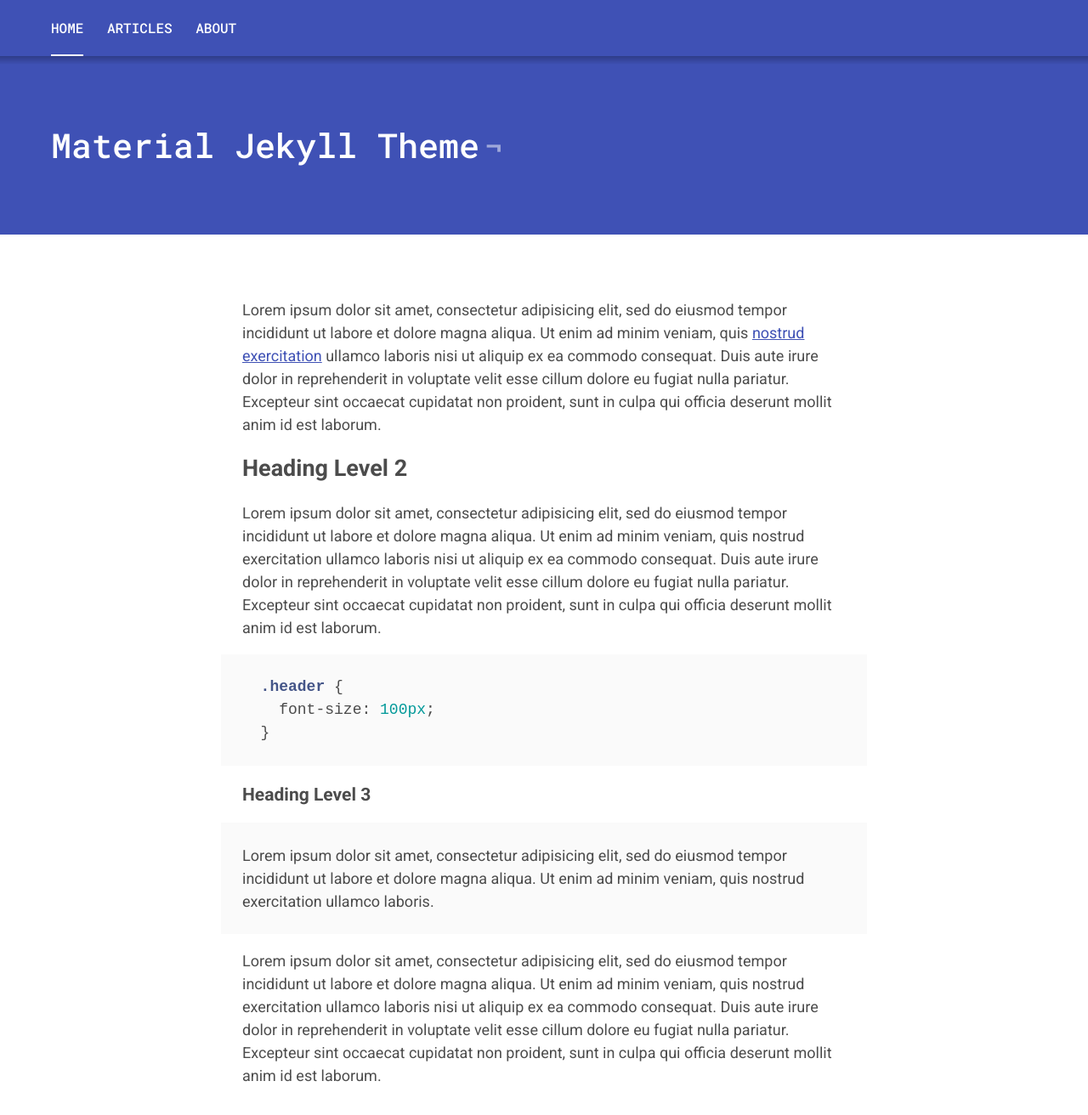
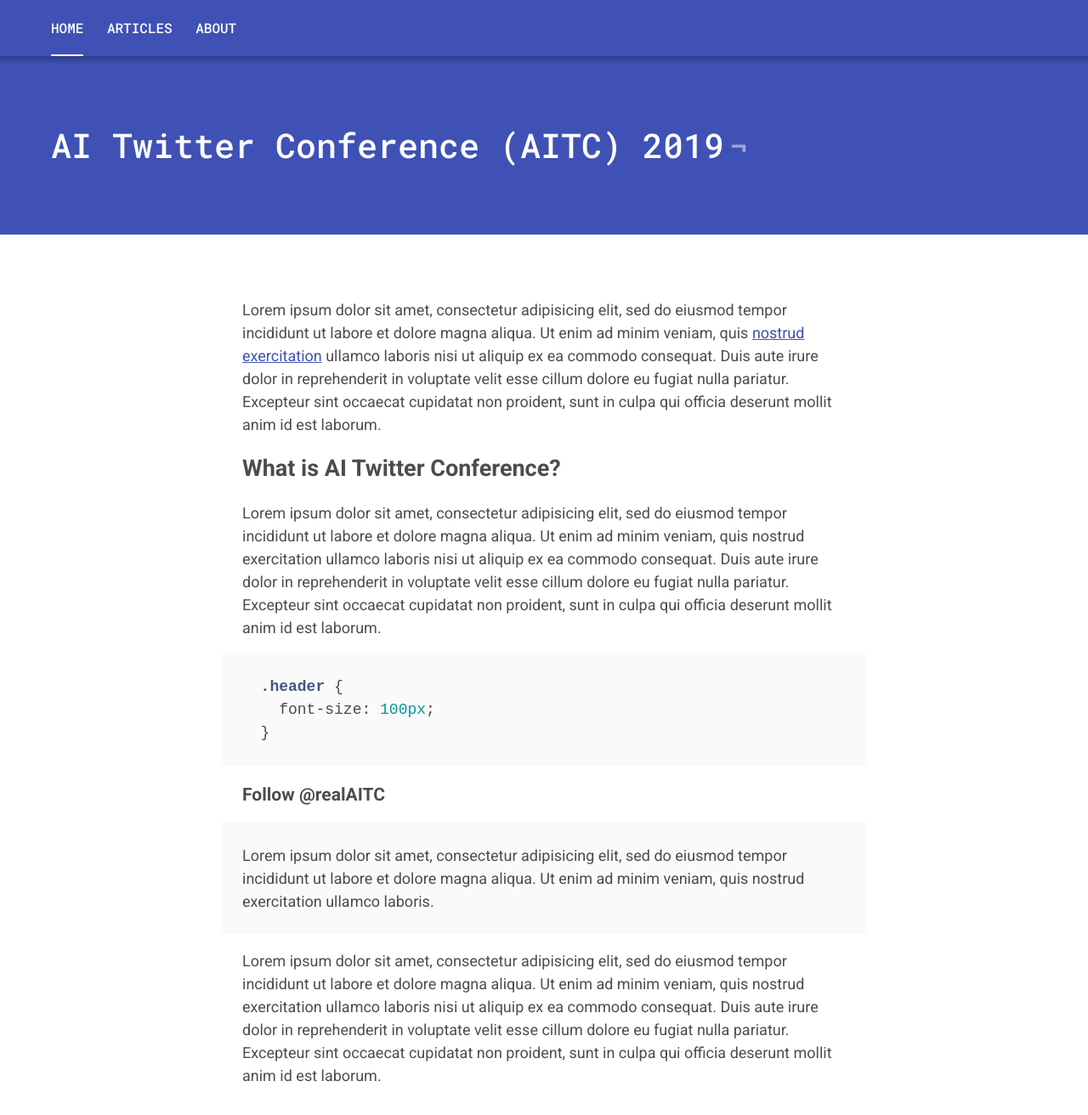
Before and after one commit to aitwitterconference/aitwitterconference.github.io, a Jekyll site: the page built from index.markdown, in a window 1280 px wide and 1400 px high. Shown: the top 1312 px of the window at 85% size. Built offline with Jekyll 4.4.1, drawn with Linux system fonts in a browser that asks for light colours.

Commit message:
Update index.markdown

```diff
--- a/index.markdown
+++ b/index.markdown
@@ -1,10 +1,10 @@
 ---
 layout: page
-title: Material Jekyll Theme
+title: AI Twitter Conference (AITC) 2019
 ---
 Lorem ipsum dolor sit amet, consectetur adipisicing elit, sed do eiusmod tempor incididunt ut labore et dolore magna aliqua. Ut enim ad minim veniam, quis [nostrud exercitation](http://alexcarpenter.me) ullamco laboris nisi ut aliquip ex ea commodo consequat. Duis aute irure dolor in reprehenderit in voluptate velit esse cillum dolore eu fugiat nulla pariatur. Excepteur sint occaecat cupidatat non proident, sunt in culpa qui officia deserunt mollit anim id est laborum.
 
-## Heading Level 2
+## What is AI Twitter Conference?
 
 Lorem ipsum dolor sit amet, consectetur adipisicing elit, sed do eiusmod tempor incididunt ut labore et dolore magna aliqua. Ut enim ad minim veniam, quis nostrud exercitation ullamco laboris nisi ut aliquip ex ea commodo consequat. Duis aute irure dolor in reprehenderit in voluptate velit esse cillum dolore eu fugiat nulla pariatur. Excepteur sint occaecat cupidatat non proident, sunt in culpa qui officia deserunt mollit anim id est laborum.
 
@@ -14,7 +14,7 @@ Lorem ipsum dolor sit amet, consectetur adipisicing elit, sed do eiusmod tempor
   }
 {% endhighlight %}
 
-### Heading Level 3
+### Follow @realAITC
 
 > Lorem ipsum dolor sit amet, consectetur adipisicing elit, sed do eiusmod tempor incididunt ut labore et dolore magna aliqua. Ut enim ad minim veniam, quis nostrud exercitation ullamco laboris.
 
```
